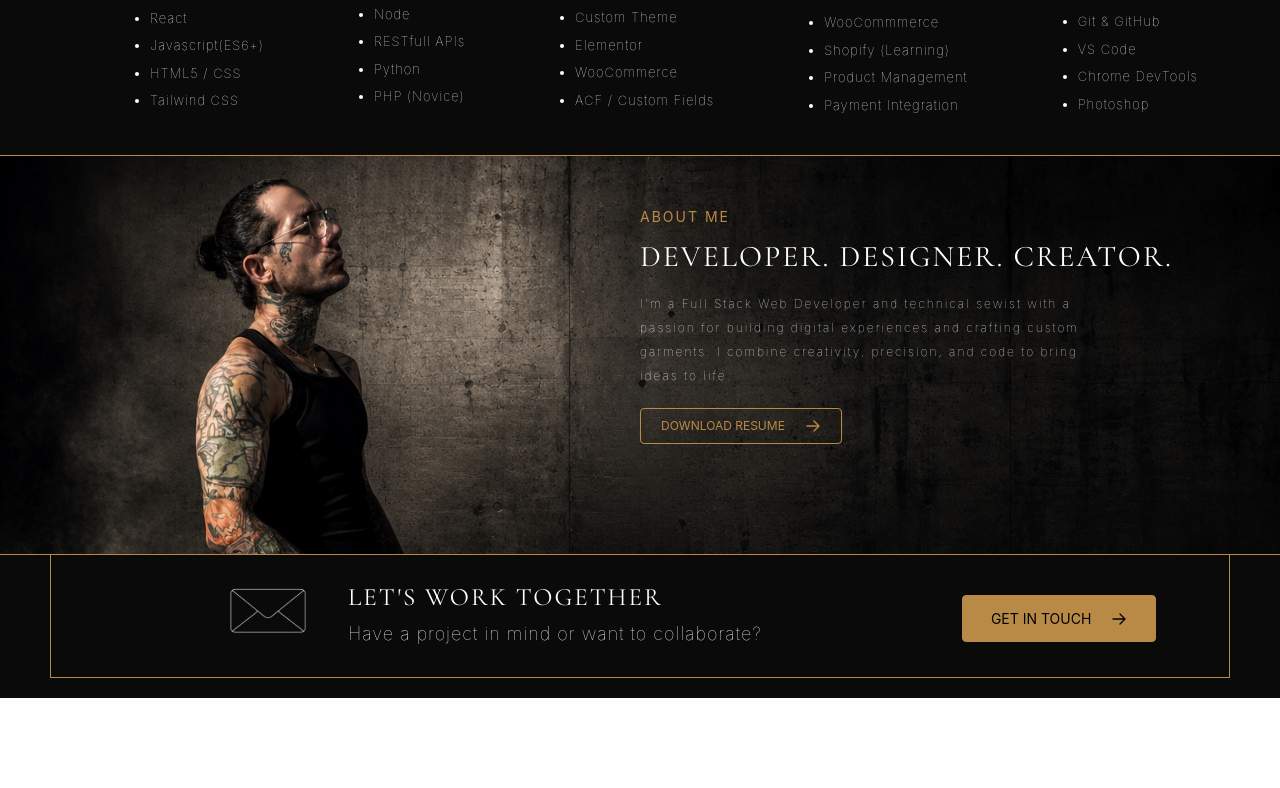
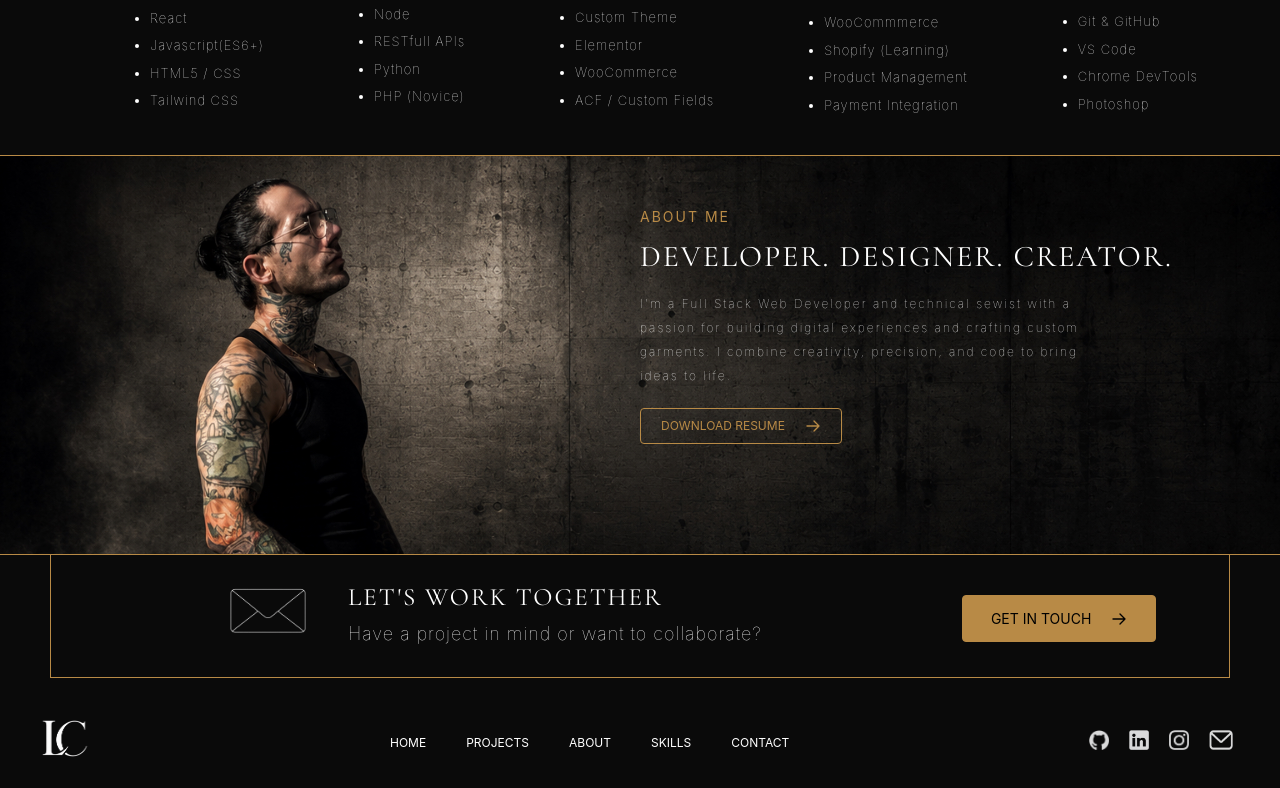
Before and after one commit to LuisChevere/New_react_portfolio, a React (Vite) app in the folder my-portfolio/: page / in a window 1280 px wide. Shown: the part 1233-2021 px from the top of the page. Before the commit the page ends 1931 px from the top, so only its background shows below. Built offline with nearby package versions, Linux system fonts and the light colour scheme.

Commit message:
Fully finished web dev portfolio

```diff
--- a/my-portfolio/src/App.jsx
+++ b/my-portfolio/src/App.jsx
@@ -3,6 +3,7 @@ import Projects from "./components/Projects";
 import Skills from "./components/Skills";
 import About from "./components/About";
 import Contact from "./components/Contact";
+import Footer from "./components/Footer";
 
 function App() {
   return (
@@ -12,6 +13,7 @@ function App() {
       <Skills />
       <About />
       <Contact />
+      <Footer />
     </>
   );
 }
--- a/my-portfolio/src/components/About.jsx
+++ b/my-portfolio/src/components/About.jsx
@@ -4,7 +4,6 @@ import Resume from "../assets/Docs/ChevereLSoftware.pdf";
 function About() {
   return (
     <section
-      id="About"
       className="border-y border-[#B88A46]"
       style={{
         minHeight: "50vh",
@@ -15,7 +14,7 @@ function About() {
         backgroundRepeat: "no-repeat",
       }}
     >
-      <div className="pl-[50%] pt-[50px]">
+      <div className="pl-[50%] pt-[50px]" id="about">
         <p className="text-[#B88A46] text-[14px] tracking-[2px] pb-[15px] uppercase">
           About Me
         </p>
--- a/my-portfolio/src/components/Contact.jsx
+++ b/my-portfolio/src/components/Contact.jsx
@@ -7,8 +7,11 @@ function Contact() {
 
   return (
     <section className="bg-[#0A0A0A] px-[50px] pb-[20px]">
-      <div className="bg-[#0A0A0A] pl-[15%] text-white flex gap-50 py-[30px] border-x border-b border-[#B88A46]">
-        <div className="flex gap-10">
+      <div
+        className="bg-[#0A0A0A] pl-[15%] text-white flex gap-50 py-[30px] border-x border-b border-[#B88A46]"
+        id="contact"
+      >
+        <div className="flex gap-10" id="contact">
           <a>
             <img className="w-20" src={Email} />
           </a>
@@ -24,10 +27,11 @@ function Contact() {
 
         <div className="pt-[10px]">
           <button
+            id="contact-button"
             onClick={() => setIsContactOpen(true)}
             class="bg-[#B88A46] text-[14px] hover:bg-black hover:text-[#B88A46] text-black py-3 px-7 border border-[#B88A46] uppercase rounded"
           >
-            <a className="inline-flex items-center gap-5">
+            <a id="button-text" className="inline-flex items-center gap-5">
               Get in touch
               <svg
                 class="h-4 w-4"
--- /dev/null
+++ b/my-portfolio/src/components/Footer.jsx
@@ -0,0 +1,103 @@
+import Logo from "../assets/logos/LC-white.png";
+import Github from "../assets/logos/Github.png";
+import LinkedIn from "../assets/logos/LinkedIn.png";
+import Instagram from "../assets/logos/Instagram.png";
+import Email from "../assets/logos/Mail.png";
+
+import ContactModal from "../components/ContactModal";
+import { useState } from "react";
+
+const socials = [
+  {
+    title: "Github",
+    description: "Github link",
+    image: Github,
+    link: "https://github.com/LuisChevere",
+  },
+  {
+    title: "LinkedIn",
+    description: "LinkedIn link",
+    image: LinkedIn,
+    link: "https://www.linkedin.com/in/luis-chevere-4a417575",
+  },
+  {
+    title: "Instagram",
+    description: "Instagram link",
+    image: Instagram,
+    link: "https://www.instagram.com/a.crowleyy_/?hl=en",
+  },
+];
+
+function Footer() {
+  const [isContactOpen, setIsContactOpen] = useState(false);
+
+  return (
+    <footer
+      className="bg-[#0A0A0A] flex pl-10 pr-5 py-5 text-white text-[12px] gap-70 "
+      id="footer"
+    >
+      <img
+        id="footer-logo"
+        className="w-[50px] h-[40px]"
+        src={Logo}
+        alt="Lc white logo"
+      />
+
+      <div id="footer-links">
+        <a
+          href="#hero"
+          className="flex md:inline-flex py-4 px-5 items-center hover:text-[#B88A46] active:text-[#B88A46] uppercase"
+        >
+          <span>home</span>
+        </a>
+
+        <a
+          href="#projects"
+          className="flex md:inline-flex py-4 px-5 items-center hover:text-[#B88A46] active:text-[#B88A46] uppercase"
+        >
+          <span>Projects</span>
+        </a>
+
+        <a
+          href="#about"
+          className="flex md:inline-flex py-4 px-5 items-center hover:text-[#B88A46] active:text-[#B88A46] uppercase"
+        >
+          <span>About</span>
+        </a>
+
+        <a
+          href="#skills"
+          className="flex md:inline-flex py-4 px-5 items-center hover:text-[#B88A46] active:text-[#B88A46] uppercase"
+        >
+          <span>Skills</span>
+        </a>
+
+        <a
+          id="pointer"
+          onClick={() => setIsContactOpen(true)}
+          className="curser-pointer flex md:inline-flex py-4 px-5 items-center hover:text-[#B88A46] active:text-[#B88A46] uppercase"
+        >
+          <span>Contact</span>
+        </a>
+
+        <ContactModal
+          isOpen={isContactOpen}
+          onClose={() => setIsContactOpen(false)}
+        />
+      </div>
+
+      <div id="footer-socials" className="inline-flex space-x-5 pt-[12px]">
+        {socials.map((social) => (
+          <a href={social.link} target="blank">
+            <img className="w-5 h-5" src={social.image} />
+          </a>
+        ))}
+        <a target="blank">
+          <img className="w-6 h-5" src={Email} />
+        </a>
+      </div>
+    </footer>
+  );
+}
+
+export default Footer;
--- a/my-portfolio/src/components/Hero.jsx
+++ b/my-portfolio/src/components/Hero.jsx
@@ -37,7 +37,7 @@ const logos = [
 function Hero() {
   return (
     <section
-      id="Hero"
+      id="hero-bg"
       style={{
         minHeight: "90vh",
         width: "100%",
@@ -48,11 +48,14 @@ function Hero() {
       }}
     >
       <NavBar />
-      <div className="pl-[40px] pt-[50px]">
+      <div id="hero-info" className="pl-[40px] pt-[50px]">
         <p className="text-[#B88A46] text-[10px] tracking-[2px] pb-[15px] uppercase">
           full stack web developer
         </p>
-        <h1 className="font-['Cormorant_Garamond'] text-[70px] font-normal tracking-[2px] text-white leading-none pb-[20px]">
+        <h1
+          className="font-['Cormorant_Garamond'] text-[70px] font-normal tracking-[2px] text-white leading-none pb-[20px]"
+          id="hero-header"
+        >
           I BUILD DIGITAL <br />
           EXPERIENCES
         </h1>
@@ -65,7 +68,7 @@ function Hero() {
         </p>
         <div className="flex gap-5 pb-[20px]">
           <button class=" bg-[#B88A46] text-[12px] hover:bg-black hover:text-[#B88A46] text-black py-2 px-5 border border-[#B88A46] uppercase rounded">
-            <a href="#Projects" className="inline-flex items-center gap-5">
+            <a href="#projects" className="inline-flex items-center gap-5">
               view my work
               <svg
                 class="h-4 w-4"
@@ -84,13 +87,13 @@ function Hero() {
           </button>
 
           <button class="inline-flex items-center gap-5 text-[12px] hover:bg-black hover:text-[#B88A46] text-white py-2 px-10 border border-[#B88A46] uppercase rounded">
-            <a href="#About">about me</a>
+            <a href="#about">about me</a>
           </button>
         </div>
         <p className="text-[#8A8A8A] text-[10px] tracking-[2px] uppercase">
           technologies i use
         </p>
-        <div className="inline-flex gap-8 pt-[20px]">
+        <div className="inline-flex gap-8 pt-[20px]" id="tech">
           {logos.map((logo) => (
             <a key={logo.image}>
               <img className="w-10 h-10" src={logo.image} alt="React Logo" />
--- a/my-portfolio/src/components/Projects.jsx
+++ b/my-portfolio/src/components/Projects.jsx
@@ -31,12 +31,12 @@ const projects = [
 
 function Projects() {
   return (
-    <section className="bg-[#0A0A0A] px-[40px] py-[40px]" id="Projects">
+    <section className="bg-[#0A0A0A] px-[40px] py-[40px]">
       <div className="project-content">
         <h2 className="font-['Cormorant_Garamond'] text-[20px] font-normal tracking-[2px] text-white leading-none pb-[20px] uppercase">
           featured projects
         </h2>
-        <div className="flex justify-center gap-5">
+        <div className="flex justify-center gap-5" id="projects">
           {projects.map((project) => (
             <div className=" block max-w-70 border border-[#B88A46] rounded-base pb-[15px]">
               <a key={project.image}>
--- a/my-portfolio/src/components/Skills.jsx
+++ b/my-portfolio/src/components/Skills.jsx
@@ -49,16 +49,13 @@ const skills = [
 
 function Skills() {
   return (
-    <section
-      className="bg-[#0A0A0A] pl-[40px] py-[40px] border-t border-[#B88A46]"
-      id="Skills"
-    >
+    <section className="bg-[#0A0A0A] pl-[40px] py-[40px] border-t border-[#B88A46]">
       <div className="project-content">
         <h2 className="font-['Cormorant_Garamond'] text-[20px] font-normal tracking-[2px] text-white leading-none pb-[20px] uppercase">
           development skills
         </h2>
       </div>
-      <div className="flex gap-10 pl-[40px]">
+      <div id="skills" className="flex gap-10 pl-[40px]">
         {skills.map((skill) => (
           <div className="gap-1">
             <a className="flex gap-3" key={skill.image}>
--- a/my-portfolio/src/index.css
+++ b/my-portfolio/src/index.css
@@ -1,17 +1,144 @@
 @import url("https://fonts.googleapis.com/css2?family=Cormorant+Garamond:wght@400;500;600;700&display=swap");
 @import "tailwindcss";
 
-@media only screen and (min-width: 768px) {
-  .parent:hover .child {
-    opacity: 1;
-    height: auto;
-    overflow: none;
-    transform: translateY(0);
+#pointer {
+  cursor: pointer;
+}
+/* Mobile */
+#mobile-menu-button {
+  display: none;
+}
+
+@media (max-width: 820px) {
+  #nav {
+    flex-direction: column;
   }
-  .child {
-    opacity: 0;
-    height: 0;
-    overflow: hidden;
-    transform: translateY(-10%);
+  #nav-links {
+    margin-left: 0px;
+    padding-inline: 0px;
+  }
+
+  #hero-bg {
+    min-height: 60vh !important;
+  }
+
+  #skills {
+    padding-left: 0px;
+    flex-wrap: wrap;
+  }
+
+  #about {
+    padding-left: 40%;
+  }
+
+  #contact {
+    gap: 30px;
+    padding-left: 10px;
+    padding-right: 20px;
+  }
+
+  #contact-button {
+    font-size: 14px;
+    padding-top: 3px;
+    padding-bottom: 3px;
+    padding-right: 14px;
+    padding-left: 10px;
+  }
+
+  #button-text {
+    gap: 0px;
+    padding: 0px;
+  }
+
+  #footer {
+    gap: 30px;
   }
 }
+
+@media (max-width: 768px) {
+  #hero-bg {
+    min-height: 70vh !important;
+  }
+  #hero-header {
+    font-size: 55px;
+  }
+
+  #socials {
+    position: absolute;
+    top: 70px;
+    left: 40px;
+  }
+
+  #tech {
+    padding-right: 10%;
+  }
+  #projects {
+    flex-direction: column;
+    align-items: center;
+  }
+
+  #skills {
+    flex-direction: column;
+    padding-left: 15%;
+  }
+
+  #about {
+    padding-right: 10%;
+    padding-left: 30%;
+    padding-top: 10%;
+  }
+
+  #contact {
+    flex-direction: column;
+    padding-right: 10%;
+    gap: 30px;
+  }
+
+  #nav {
+    position: relative;
+  }
+
+  #mobile-menu-button {
+    display: block;
+    margin-left: auto;
+    background: none;
+    border: none;
+    color: white;
+    font-size: 20px;
+    cursor: pointer;
+    z-index: 100;
+  }
+
+  #nav-links {
+    display: none;
+  }
+
+  #nav-links.mobile-menu-open {
+    display: flex;
+    flex-direction: column;
+    position: absolute;
+    top: 100%;
+    left: 0;
+    right: 0;
+    background: #0a0a0a;
+    z-index: 99;
+  }
+
+  #nav-links li a {
+    padding: 16px 20px;
+  }
+
+  #footer {
+    flex-direction: column;
+    align-items: center;
+    padding-left: 0px !important;
+    gap: 20px;
+  }
+
+  #footer-links {
+    display: flex;
+    padding-left: 20px;
+    justify-content: center;
+    gap: 0 !important;
+  }
+}
```
Also changed, not shown: my-portfolio/src/components/Navbar.jsx (+31 -13 lines), my-portfolio/src/assets/images/Web-dev.jpg (added), my-portfolio/src/assets/logos/LC-white.png (added).
